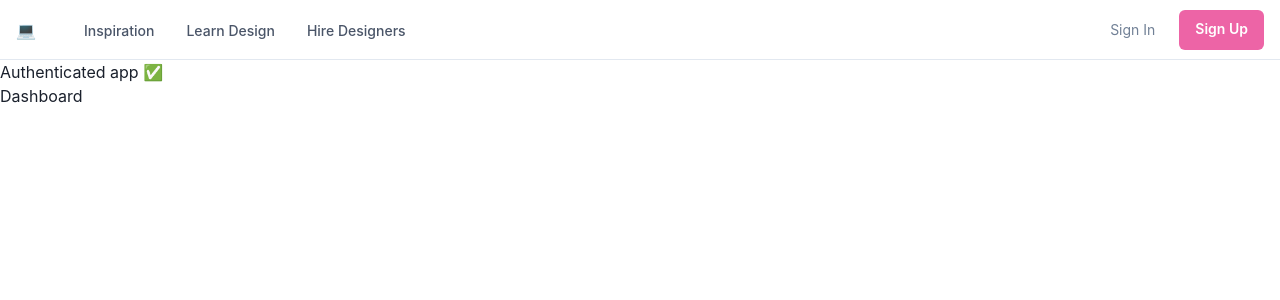
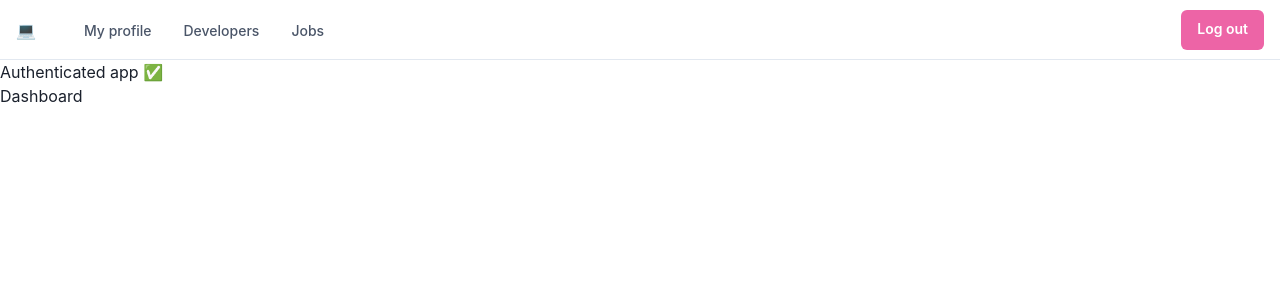
Before and after one commit to masvelio/Devbook, a React (Create React App) app: page /dashboard in a window 1280 px wide. Shown: the top 300 px of the page. Built offline with nearby package versions, Linux system fonts and the light colour scheme.

Commit message:
Adjust navigation links

```diff
--- a/src/components/Navigation/DesktopNav.tsx
+++ b/src/components/Navigation/DesktopNav.tsx
@@ -1,13 +1,15 @@
 import * as React from 'react';
-import { Box, Link, Popover, PopoverTrigger, Stack } from '@chakra-ui/react';
+import { Box, Link, Stack } from '@chakra-ui/react';
+import { Link as RouteLink } from 'react-router-dom';
 
 import NAV_ITEMS from '../../utils/constants/navItems';
 import { NavItem } from '../../types';
 
 const DesktopNavLink = ({ label, href }: NavItem) => (
   <Link
+    as={RouteLink}
     p={2}
-    href={href ?? '#'}
+    to={href}
     fontSize="sm"
     fontWeight={500}
     color="gray.600"
@@ -24,11 +26,7 @@ const DesktopNav = () => (
   <Stack direction="row" spacing={4}>
     {NAV_ITEMS.map((navItem) => (
       <Box key={navItem.label}>
-        <Popover trigger="hover" placement="bottom-start">
-          <PopoverTrigger>
-            <DesktopNavLink {...navItem} />
-          </PopoverTrigger>
-        </Popover>
+        <DesktopNavLink {...navItem} />
       </Box>
     ))}
   </Stack>
--- a/src/components/Navigation/MobileNav.tsx
+++ b/src/components/Navigation/MobileNav.tsx
@@ -1,11 +1,15 @@
 import * as React from 'react';
 import { Flex, Link, Stack, Text } from '@chakra-ui/react';
+import { Link as RouteLink } from 'react-router-dom';
 
 import { NavItem } from '../../types';
 import NAV_ITEMS from '../../utils/constants/navItems';
 
-const MobileNavItem = ({ label, href }: NavItem) => (
+type OnClickType = { onClick: () => void };
+
+const MobileNavItem = ({ label, href, onClick }: NavItem & OnClickType) => (
   <Stack spacing={4}>
+    <Link as={RouteLink} to={href}>
       <Flex
         py={2}
         as={Link}
@@ -15,18 +19,20 @@ const MobileNavItem = ({ label, href }: NavItem) => (
         _hover={{
           textDecoration: 'none',
         }}
+        onClick={onClick}
       >
         <Text fontWeight={600} color="gray.600">
           {label}
         </Text>
       </Flex>
+    </Link>
   </Stack>
 );
 
-const MobileNav = () => (
+const MobileNav = ({ onClick }: OnClickType) => (
   <Stack bg="white" p={4} display={{ md: 'none' }}>
     {NAV_ITEMS.map((navItem) => (
-      <MobileNavItem key={navItem.label} {...navItem} />
+      <MobileNavItem key={navItem.label} {...navItem} onClick={onClick} />
     ))}
   </Stack>
 );
--- a/src/components/Navigation/Navigation.tsx
+++ b/src/components/Navigation/Navigation.tsx
@@ -6,7 +6,7 @@ import {
   IconButton,
   Button,
   Stack,
-  Collapse,
+  Fade,
   useBreakpointValue,
   useDisclosure,
 } from '@chakra-ui/react';
@@ -64,9 +64,6 @@ const Navigation = () => {
           direction="row"
           spacing={6}
         >
-          <Button as="a" fontSize="sm" fontWeight={400} variant="link" href="#">
-            Sign In
-          </Button>
           <Button
             display={{ base: 'none', md: 'inline-flex' }}
             fontSize="sm"
@@ -78,14 +75,17 @@ const Navigation = () => {
               bg: 'pink.300',
             }}
           >
-            Sign Up
+            Log out
           </Button>
         </Stack>
       </Flex>
-
-      <Collapse in={isOpen} animateOpacity>
-        <MobileNav />
-      </Collapse>
+      {isOpen && (
+        <Box position="absolute" w="full">
+          <Fade in={isOpen}>
+            <MobileNav onClick={onToggle} />
+          </Fade>
+        </Box>
+      )}
     </Box>
   );
 };
--- a/src/context/authContext.tsx
+++ b/src/context/authContext.tsx
@@ -8,7 +8,9 @@ const AuthContext = React.createContext({} as IAuthContext);
 AuthContext.displayName = 'AuthContext';
 
 const AuthProvider = ({ children }: { children: React.ReactNode }) => (
-  <AuthContext.Provider value={{ user: true }}>{children}</AuthContext.Provider>
+  <AuthContext.Provider value={{ user: true }}>
+    {children}
+  </AuthContext.Provider>
 );
 
 const useAuth = () => {
--- a/src/utils/constants/navItems.ts
+++ b/src/utils/constants/navItems.ts
@@ -2,16 +2,16 @@ import { NavItem } from '../../types';
 
 const NAV_ITEMS: Array<NavItem> = [
   {
-    label: 'Inspiration',
-    href: '#',
+    label: 'My profile',
+    href: '/profile',
   },
   {
-    label: 'Learn Design',
-    href: '#',
+    label: 'Developers',
+    href: '/developers',
   },
   {
-    label: 'Hire Designers',
-    href: '#',
+    label: 'Jobs',
+    href: '/jobs',
   },
 ];
 
```
Also changed, not shown: 1 other file (tests, documents, lock files or other folders). Lines whose indentation alone changed are shown as unchanged.
